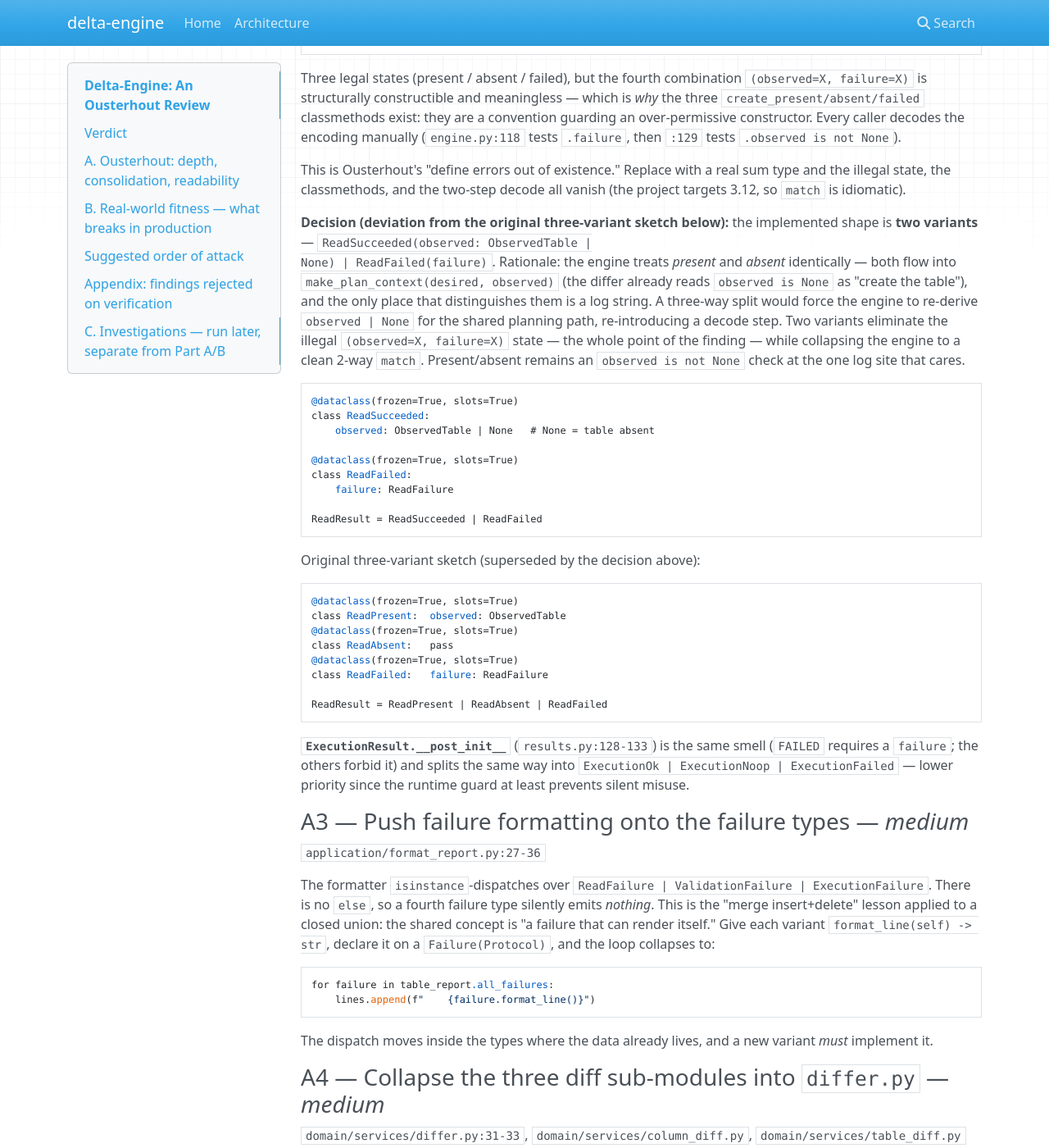
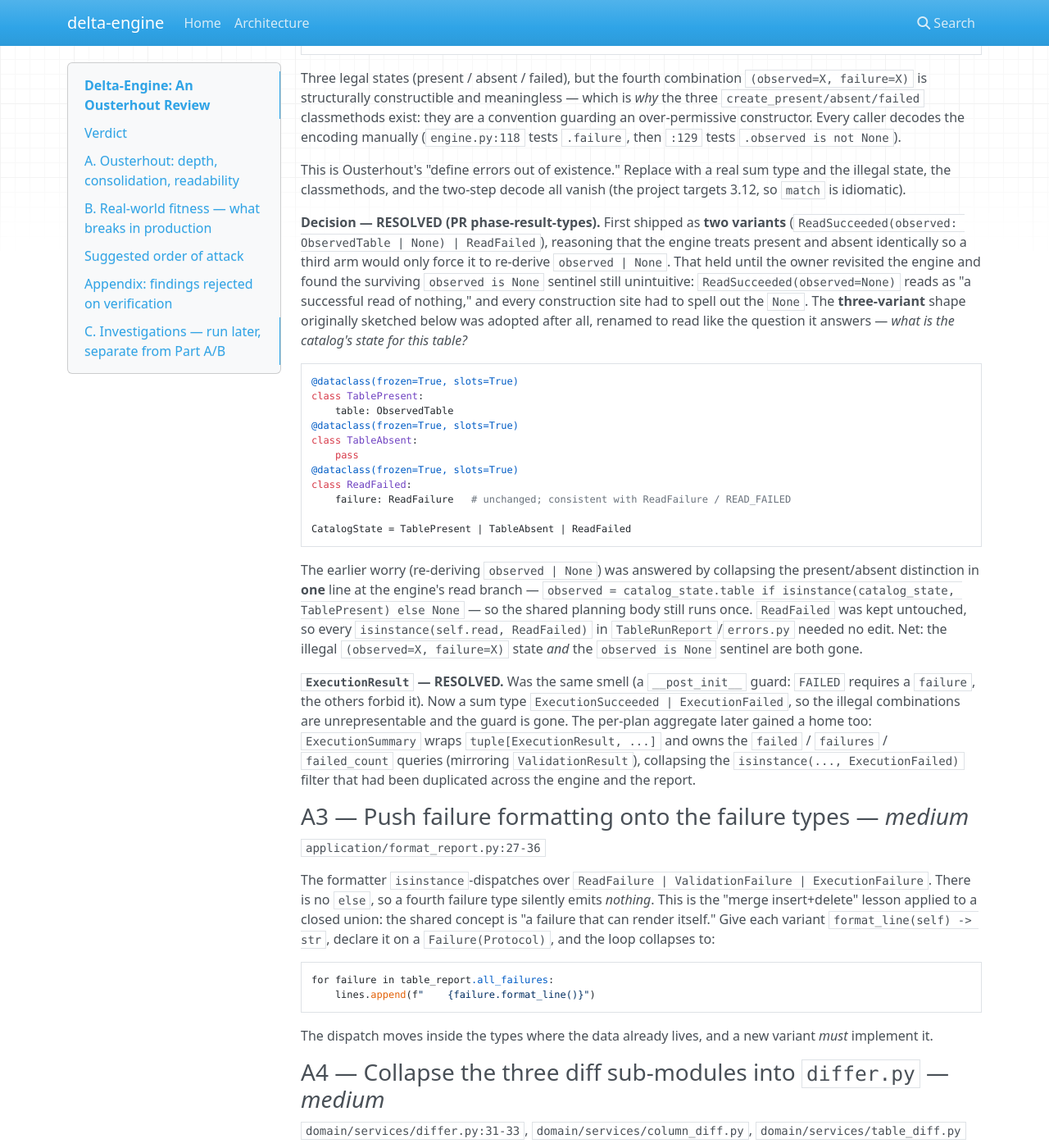
Before and after one commit to Tomoscorbin/delta-engine, an MkDocs documentation site: the page built from docs/ousterhout-review.md, in a window 1280 px wide and 1400 px high, scrolled down 1208 px. Shown: the whole window at 82% size. Built offline with MkDocs 1.6.1, drawn with Linux system fonts in a browser that asks for light colours; nearby versions of some CDN libraries; some of the changed text lies outside the part shown.

Commit message:
refactor: model read as CatalogState sum; give execution an ExecutionSummary
Two phase-result types reshaped so the engine reads as intent instead of
decoding sentinels.

READ -- replace ReadSucceeded(observed: ObservedTable | None) with a three-arm
sum over the catalog's actual answers:

    CatalogState = TablePresent | TableAbsent | ReadFailed

ReadSucceeded folded 'present' and 'absent' into one type behind an
'observed is None' sentinel, so 'a successful read of nothing' was a thing you
could construct and every call site had to spell out the None. The three arms
make 'present-but-empty' unrepresentable and let the read branch read as a
question about state. The shared planning path still runs once: the engine
collapses present/absent to a local 'observed: ObservedTable | None' in a single
line at the seam. ReadFailed is unchanged, so every isinstance(read, ReadFailed)
in the report and error formatter needed no edit.

EXECUTE -- wrap the bare tuple in ExecutionSummary, mirroring ValidationResult.
The engine now reads execution.failed_count instead of deriving it inline, and
the isinstance(_, ExecutionFailed) filter that had been duplicated in the engine,
TableRunReport._any_action_failed, and TableRunReport.action_failures collapses
into one place that ExecutionSummary owns (failed / failures / failed_count). The
report delegates; _any_action_failed and action_failures are gone. One isinstance
survives in errors.py because statement_preview lives on the ExecutionFailed arm,
not on ExecutionFailure -- irreducible without dragging formatting into a domain
type.

TableRunReport.read becomes CatalogState; execution_results becomes
execution: ExecutionSummary. Ports, both Databricks adapters, and all affected
tests follow. Behaviour unchanged; results/engine/ports/errors stay 100%
covered. Resolves review findings A2 (read sum) and the ExecutionResult
aggregate note; docs updated.

Co-Authored-By: Claude Opus 4.8 <noreply@anthropic.com>

````diff
--- a/docs/ousterhout-review.md
+++ b/docs/ousterhout-review.md
@@ -75,48 +75,47 @@ This is Ousterhout's "define errors out of existence." Replace with a real sum
 type and the illegal state, the classmethods, and the two-step decode all
 vanish (the project targets 3.12, so `match` is idiomatic).
 
-**Decision (deviation from the original three-variant sketch below):** the
-implemented shape is **two variants** — `ReadSucceeded(observed: ObservedTable |
-None) | ReadFailed(failure)`. Rationale: the engine treats *present* and
-*absent* identically — both flow into `make_plan_context(desired, observed)`
-(the differ already reads `observed is None` as "create the table"), and the
-only place that distinguishes them is a log string. A three-way split would
-force the engine to re-derive `observed | None` for the shared planning path,
-re-introducing a decode step. Two variants eliminate the illegal
-`(observed=X, failure=X)` state — the whole point of the finding — while
-collapsing the engine to a clean 2-way `match`. Present/absent remains an
-`observed is not None` check at the one log site that cares.
+**Decision — RESOLVED (PR phase-result-types).** First shipped as **two
+variants** (`ReadSucceeded(observed: ObservedTable | None) | ReadFailed`),
+reasoning that the engine treats present and absent identically so a third arm
+would only force it to re-derive `observed | None`. That held until the owner
+revisited the engine and found the surviving `observed is None` sentinel still
+unintuitive: `ReadSucceeded(observed=None)` reads as "a successful read of
+nothing," and every construction site had to spell out the `None`. The
+**three-variant** shape originally sketched below was adopted after all, renamed
+to read like the question it answers — *what is the catalog's state for this
+table?*
 
 ```python
 @dataclass(frozen=True, slots=True)
-class ReadSucceeded:
-    observed: ObservedTable | None   # None = table absent
-
+class TablePresent:
+    table: ObservedTable
+@dataclass(frozen=True, slots=True)
+class TableAbsent:
+    pass
 @dataclass(frozen=True, slots=True)
 class ReadFailed:
-    failure: ReadFailure
+    failure: ReadFailure   # unchanged; consistent with ReadFailure / READ_FAILED
 
-ReadResult = ReadSucceeded | ReadFailed
+CatalogState = TablePresent | TableAbsent | ReadFailed
 ```
 
-Original three-variant sketch (superseded by the decision above):
+The earlier worry (re-deriving `observed | None`) was answered by collapsing the
+present/absent distinction in **one** line at the engine's read branch —
+`observed = catalog_state.table if isinstance(catalog_state, TablePresent) else None`
+— so the shared planning body still runs once. `ReadFailed` was kept untouched,
+so every `isinstance(self.read, ReadFailed)` in `TableRunReport`/`errors.py`
+needed no edit. Net: the illegal `(observed=X, failure=X)` state *and* the
+`observed is None` sentinel are both gone.
 
-```python
-@dataclass(frozen=True, slots=True)
-class ReadPresent:  observed: ObservedTable
-@dataclass(frozen=True, slots=True)
-class ReadAbsent:   pass
-@dataclass(frozen=True, slots=True)
-class ReadFailed:   failure: ReadFailure
-
-ReadResult = ReadPresent | ReadAbsent | ReadFailed
-```
-
-**`ExecutionResult.__post_init__`**
-(`results.py:128-133`) is the same smell (`FAILED` requires a `failure`; the
-others forbid it) and splits the same way into
-`ExecutionOk | ExecutionNoop | ExecutionFailed` — lower priority since the
-runtime guard at least prevents silent misuse.
+**`ExecutionResult` — RESOLVED.** Was the same smell (a `__post_init__` guard:
+`FAILED` requires a `failure`, the others forbid it). Now a sum type
+`ExecutionSucceeded | ExecutionFailed`, so the illegal combinations are
+unrepresentable and the guard is gone. The per-plan aggregate later gained a
+home too: `ExecutionSummary` wraps `tuple[ExecutionResult, ...]` and owns the
+`failed` / `failures` / `failed_count` queries (mirroring `ValidationResult`),
+collapsing the `isinstance(..., ExecutionFailed)` filter that had been
+duplicated across the engine and the report.
 
 ### A3 — Push failure formatting onto the failure types — *medium*
 
@@ -472,14 +471,19 @@ missing `fetch_state`-level test for the null-comment case. No production
 behaviour changes; this is a tests + naming pass. Worth doing opportunistically,
 not urgent.
 
-**Rejected (recorded so they're not re-litigated):** `TableRunReport._any_action_failed`
-(same-object); `engine` reading `read_result.failure.{exception_type,message}` for
-logging (frozen data record; and `format_line()` would double-prefix the log line);
+**Rejected (recorded so they're not re-litigated):** `engine` reading
+`catalog_state.failure.{exception_type,message}` for logging (frozen data record;
+and `format_line()` would double-prefix the log line);
 `spark.catalog.getTable(...).description` (external API); `compile.py`
 `action.column.name`/`data_type` (data records); `errors._format_failure_detail`
-(uses public surface correctly); `errors` reading `execution_results` for SQL
-previews (public field of a data record; a `failed_execution_previews` accessor
-would be a shallow wrapper coupling a result value object to error-formatting).
+(uses public surface correctly); `errors` reading `execution.results` for SQL
+previews (public field of a result aggregate; the one surviving
+`isinstance(..., ExecutionFailed)` there is structural — `statement_preview`
+lives on the result arm, not on `ExecutionFailure`, so it cannot be reached
+through `execution.failures`).
+
+*Note: `TableRunReport._any_action_failed` (previously listed here) no longer
+exists — `ExecutionSummary.failed` subsumed it.*
 
 ### C2 — Deep-simplification pass: question the core abstractions — *complete*
 
````
Also changed, not shown: docs/architecture.md (+2 -2 lines), 12 other files.
